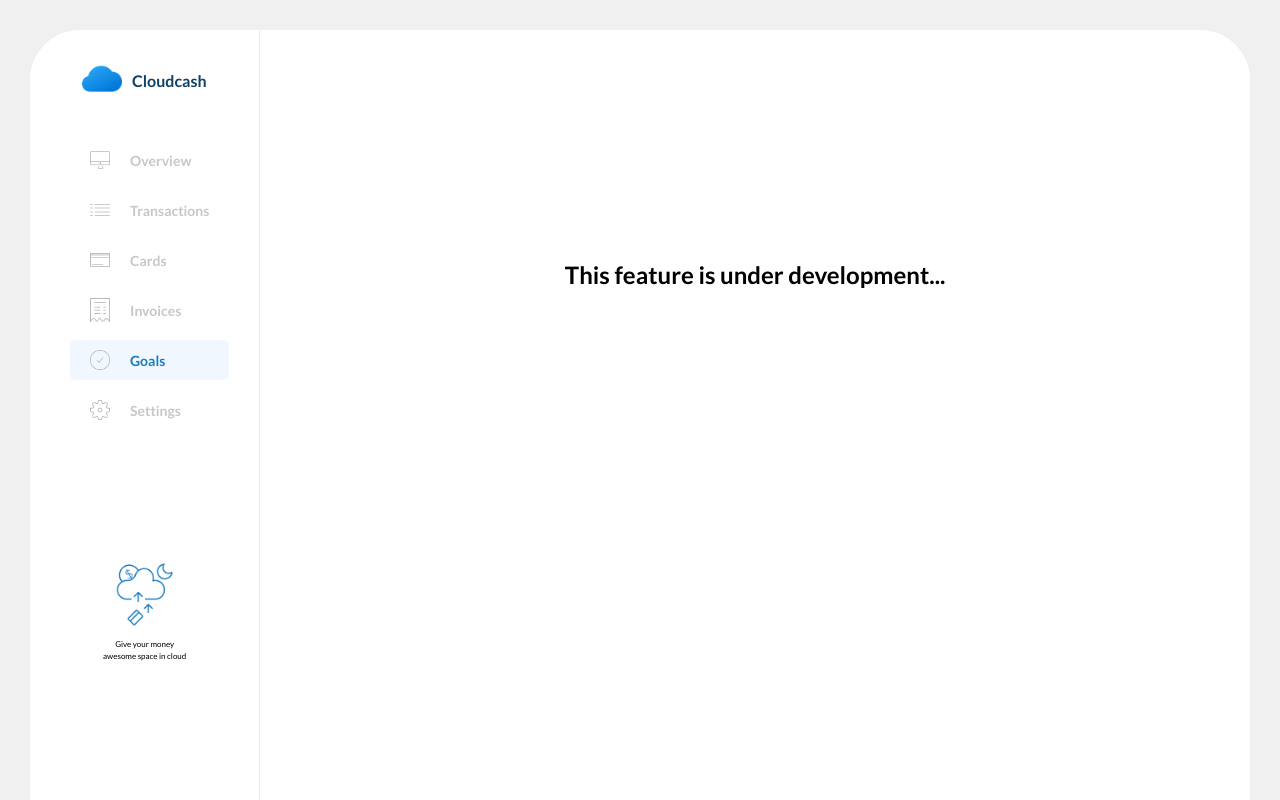
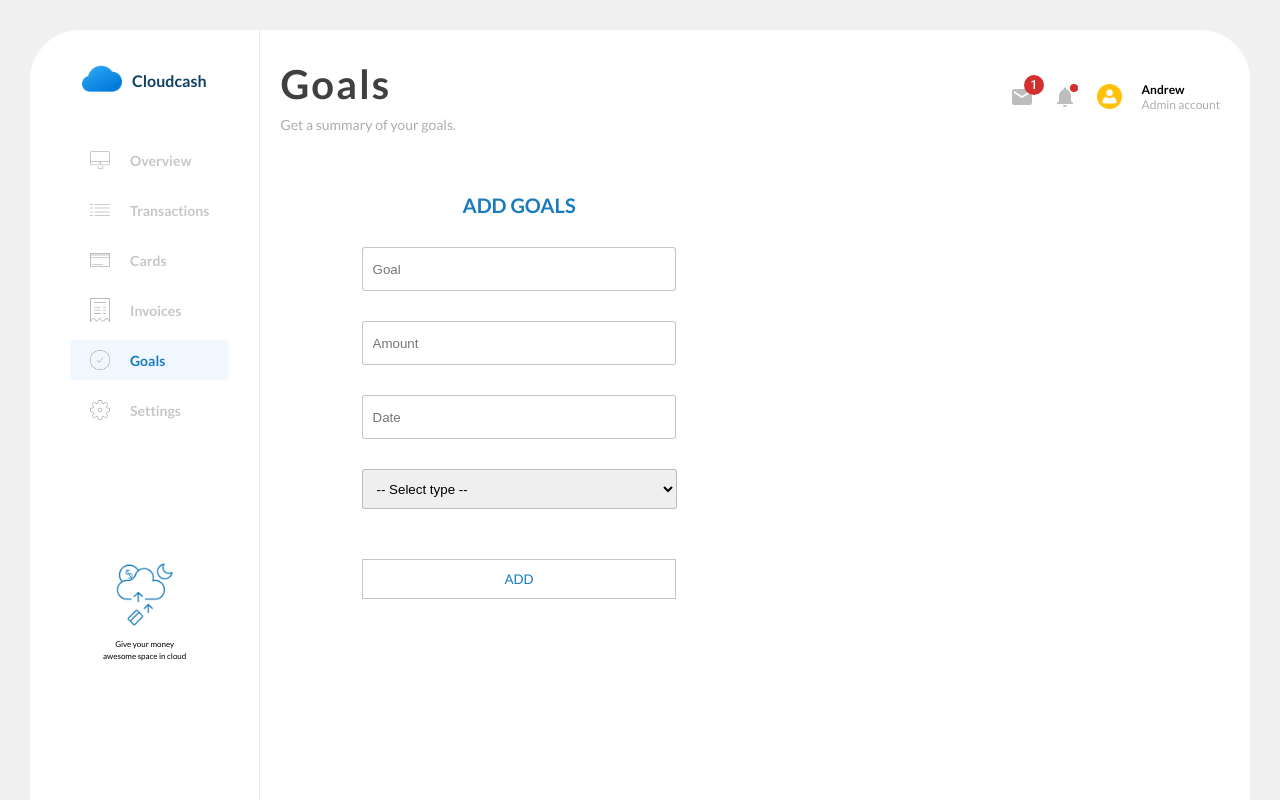
Before and after one commit to BudakovDmitry/Finance-Dashboard, a React (Create React App) app in the folder finance-dashboard/: page /Goals in a window 1280 px wide. Shown: the top 800 px of the page. Built offline with nearby package versions, Linux system fonts and the light colour scheme.

Commit message:
update form in GoalsPage and added functionality for adding goals

```diff
--- a/finance-dashboard/src/components/Goals/Goals.js
+++ b/finance-dashboard/src/components/Goals/Goals.js
@@ -6,7 +6,12 @@ export default function Goals() {
   const [goal, setGoal] = useState([
     { name: "Holidays", date: "12/20/20", amount: 500, img: "Mountain" },
     { name: "Renovation", date: "12/20/20", amount: 200, img: "Brash" },
-    { name: "PlayStation 5", date: "12/20/20", amount: 820, img: "Joystick" },
+    {
+      name: "PlayStation 5",
+      date: "12/20/20",
+      amount: 820,
+      img: "Joystick",
+    },
   ]);
 
   const goalsItem = goal.map((item) => {
--- /dev/null
+++ b/finance-dashboard/src/components/GoalsPageItem/GoalsPageItem.js
@@ -0,0 +1,14 @@
+import * as Img from "../Images/Images";
+
+export default function GoalsPageItem({ type, title, date, amount }) {
+  return (
+    <div className="goals--item">
+      <img src={Img[`${type}`]} alt="goals-logo" />
+      <div className="goals--item--title">
+        <h4>{title}</h4>
+        <p>{date}</p>
+      </div>
+      <p className="goals--item--amount">${amount}</p>
+    </div>
+  );
+}
--- a/finance-dashboard/src/components/Header/Header.js
+++ b/finance-dashboard/src/components/Header/Header.js
@@ -4,14 +4,12 @@ import Badge from "@mui/material/Badge";
 import MailIcon from "@mui/icons-material/Mail";
 import NotificationsIcon from "@mui/icons-material/Notifications";
 
-export default function Header({ mail }) {
+export default function Header({ mail, title, description }) {
   return (
     <header className="header">
       <div className="header--title--container">
-        <h1 className="header--title">Weekly sumup</h1>
-        <p className="header--description">
-          Get summary of your weekly online transactions here.
-        </p>
+        <h1 className="header--title">{title}</h1>
+        <p className="header--description">{description}</p>
       </div>
       <div className="header--account--container">
         <Badge badgeContent={mail.length} color="error">
--- a/finance-dashboard/src/components/Pages/GoalsPage/GoalsPage.css
+++ b/finance-dashboard/src/components/Pages/GoalsPage/GoalsPage.css
@@ -2,9 +2,133 @@
   width: 100%;
   height: 100%;
   padding: 30px 20px;
+}
+
+.page--goals--container {
+  display: grid;
+  grid-template-columns: repeat(2, 1fr);
+  grid-template-rows: 1fr;
+  grid-column-gap: 15px;
+  height: 100%;
+  padding: 10px;
+}
+
+.goals--form--container {
+  grid-area: 1 / 1 / 2 / 2;
+  padding: 20px;
+  margin: 0 auto;
   text-align: center;
 }
 
-.page--goals h2 {
-  margin-top: 200px;
+.goals--item--container {
+  grid-area: 1 / 2 / 2 / 3;
+  padding: 20px;
+  margin-top: 80px;
+  height: 350px;
+  overflow-y: scroll;
 }
+
+.goals--form--title {
+  text-transform: uppercase;
+  font-size: 20px;
+  color: #197BBD;
+  font-weight: bold;
+}
+
+.goals--form {
+
+}
+
+.goals--form--input {
+  display: block;
+  margin-top: 30px;
+  width: 300px;
+  height: 40px;
+  border: 1px solid rgba(147, 146, 146, 0.538);
+  border-radius: 3px;
+  padding-left: 10px;
+}
+
+.goals--form--input--select {
+  display: block;
+  margin-top: 30px;
+  width: 315px;
+  height: 40px;
+  border: 1px solid rgba(147, 146, 146, 0.538);
+  border-radius: 3px;
+  padding-left: 10px;
+}
+
+.goals--form--button {
+  width: 314px;
+  height: 40px;
+  margin-top: 50px;
+  font-family: 'Lato';
+  background-color: #ffffff;
+  border: 1px solid rgba(147, 146, 146, 0.538);
+  color: #197BBD;
+  text-transform: uppercase;
+}
+
+.goals--form--button:hover {
+  background-color: #F0F7FF;
+  border: 1px solid #197BBD;
+  font-weight: bold;
+}
+
+.goals--item {
+  width: 380px;
+  height: 70px;
+  border-radius: 28px;
+  box-shadow: 0px 5px 5px 1px rgba(0,0,0,0.1);
+  font-family: "Lato";
+  margin-bottom: 30px;
+  padding: 10px;
+  display: flex;
+  align-items: center;
+}
+
+.goals--item img {
+  width: 50px;
+  height: 50px;
+  margin-right: 20px;
+  margin-left: 10px;
+}
+
+.goals--item--title {
+  margin-right: auto;
+}
+
+.goals--item--title h4 {
+  font-size: 20px;
+  margin: 0;
+  margin-bottom: 5px;
+  padding: 0;
+}
+
+
+.goals--item--title p {
+  margin: 0;
+  padding: 0;
+  color: #696969;
+  font-size: 14px;
+  font-style: italic;
+}
+
+.goals--item--amount {
+  margin-right: 22px;
+  font-size: 24px;
+  font-weight: bold;
+  font-style: italic;
+  opacity: .6;
+}
+
+.error--input {
+  margin: 0;
+  padding: 0;
+  font-size: 12px;
+  color: red;
+  position: absolute;
+  left: 362px;
+  text-align: start;
+}
--- a/finance-dashboard/src/components/Pages/GoalsPage/GoalsPage.js
+++ b/finance-dashboard/src/components/Pages/GoalsPage/GoalsPage.js
@@ -1,9 +1,138 @@
+import { Formik } from "formik";
+import { useState } from "react";
+import * as Yup from "yup";
+
 import "./GoalsPage.css";
+import Header from "../../Header/Header";
+import GoalsPageItem from "../../GoalsPageItem/GoalsPageItem";
 
 export default function GoalsPage() {
+  const [goal, setGoal] = useState([]);
+
+  const initialValue = {
+    type: "",
+    title: "",
+    date: "",
+    amount: "",
+  };
+
+  const goalSchema = Yup.object({
+    type: Yup.string().min(2, "To short!").required("Required"),
+    title: Yup.string()
+      .min(2, "To short!")
+      .max(30, "To long!")
+      .required("Required"),
+    date: Yup.string()
+      .min(2, "To short!")
+      .max(30, "To long!")
+      .required("Required"),
+    amount: Yup.number().required("Required"),
+  });
+
+  const updateGoal = (newItem) => {
+    setGoal((prevItem) => [...prevItem, newItem]);
+  };
+
+  console.log(goal);
+
+  const goalItem = goal.map((item) => {
+    return (
+      <GoalsPageItem
+        type={item.type}
+        title={item.title}
+        date={item.date}
+        amount={item.amount}
+      />
+    );
+  });
+
   return (
     <div className="page--goals">
-      <h2>This feature is under development...</h2>
+      <Header
+        title="Goals"
+        description="Get a summary of your goals."
+        mail="2"
+      />
+      <div className="page--goals--container">
+        <div className="goals--form--container">
+          <h3 className="goals--form--title">Add Goals</h3>
+          <Formik
+            initialValues={initialValue}
+            validationSchema={goalSchema}
+            onSubmit={(values) => updateGoal(values)}
+          >
+            {({
+              values,
+              errors,
+              touched,
+              handleChange,
+              handleBlur,
+              handleSubmit,
+            }) => (
+              <form onSubmit={handleSubmit} className="goals--form">
+                <input
+                  type="text"
+                  name="title"
+                  onChange={handleChange}
+                  onBlur={handleBlur}
+                  value={values.title}
+                  placeholder="Goal"
+                  className="goals--form--input"
+                />
+                {errors.title && touched.title ? (
+                  <div className="error--input">{errors.title}</div>
+                ) : null}
+                <input
+                  type="number"
+                  name="amount"
+                  onChange={handleChange}
+                  onBlur={handleBlur}
+                  value={values.amount}
+                  placeholder="Amount"
+                  className="goals--form--input"
+                />
+                {errors.amount && touched.amount ? (
+                  <div className="error--input">{errors.amount}</div>
+                ) : null}
+                <input
+                  type="text"
+                  name="date"
+                  onChange={handleChange}
+                  onBlur={handleBlur}
+                  value={values.date}
+                  placeholder="Date"
+                  className="goals--form--input"
+                />
+                {errors.date && touched.date ? (
+                  <div className="error--input">{errors.date}</div>
+                ) : null}
+                <select
+                  name="type"
+                  id="type"
+                  onChange={handleChange}
+                  onBlur={handleBlur}
+                  value={values.type}
+                  className="goals--form--input--select"
+                >
+                  <option value="" defaultValue={""}>
+                    -- Select type --
+                  </option>
+                  <option value="Mountain">Rest</option>
+                  <option value="Joystick">Entertainment</option>
+                  <option value="Brash">Instruments</option>
+                </select>
+                {errors.type && touched.type ? (
+                  <div className="error--input">{errors.type}</div>
+                ) : null}
+                <button type="submit" className="goals--form--button">
+                  Add
+                </button>
+              </form>
+            )}
+          </Formik>
+        </div>
+        <div className="goals--item--container">{goalItem}</div>
+      </div>
     </div>
   );
 }
--- a/finance-dashboard/src/components/Pages/OverviewPage/OverviewPage.js
+++ b/finance-dashboard/src/components/Pages/OverviewPage/OverviewPage.js
@@ -17,7 +17,11 @@ export default function OverviewPage() {
 
   return (
     <div className="overview">
-      <Header mail={mail} />
+      <Header
+        title="Weekly sumup"
+        description="Get summary of your weekly online transactions here."
+        mail={mail}
+      />
       <div className="overview--item">
         <Cards />
         <TransactionHistory />
--- a/finance-dashboard/src/components/TransactionHistory/TransactionHistory.js
+++ b/finance-dashboard/src/components/TransactionHistory/TransactionHistory.js
@@ -51,7 +51,7 @@ export default function TransactionHistory() {
   return (
     <div className="transaction">
       <h3 className="transaction--title">Transaction history</h3>
-      <div class="transaction--table">
+      <div className="transaction--table">
         <table>
           <tbody>
             <tr>
```
